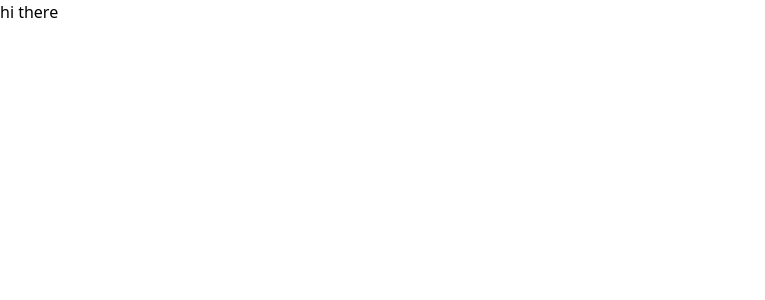
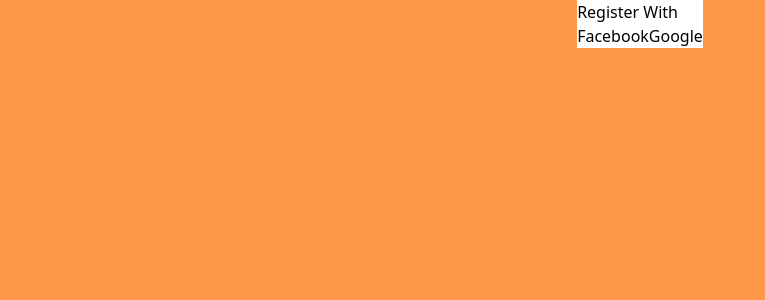
Before and after one commit to femnixx/RandomRepo, a React (Vite) app: page /signup in a window 1280 px wide. Shown: the top 300 px of the page, without its empty margins (0-765 px from the left). Built offline with nearby package versions, Linux system fonts and the light colour scheme.

Commit message:
trying to make it work:

```diff
--- a/src/App.tsx
+++ b/src/App.tsx
@@ -17,7 +17,7 @@ const App = () => {
    <BrowserRouter>
         <Routes>
           <Route path='/signup' element={<SignUp2 />}/>
-          <Route path='/loggedin' element={<LoggedIn2 />}/>
+          <Route path='/' element={<LoggedIn2 />}/>
           <Route path='login' element={<SignIn2 />}/>
           {/* Backend routes */}
           <Route path='/BE' element={<LandingPage />}/>
--- a/src/FE/SignUp2.tsx
+++ b/src/FE/SignUp2.tsx
@@ -2,8 +2,17 @@ import React from 'react'
 
 const SignIn2 = () => {
   return (
-    <div>
-      hi there
+    <div className='bg-[#FF9748] w-screen h-screen flex justify-center'>
+      <div className='bg-white flex justify-center h-fit'>
+        <div className=''>
+          <h1>Register With</h1>
+          <div className='flex justify-between'>
+            <p>Facebook</p>
+            <p>Google</p>
+          </div>
+
+        </div>
+      </div>
     </div>
   )
 }
```
